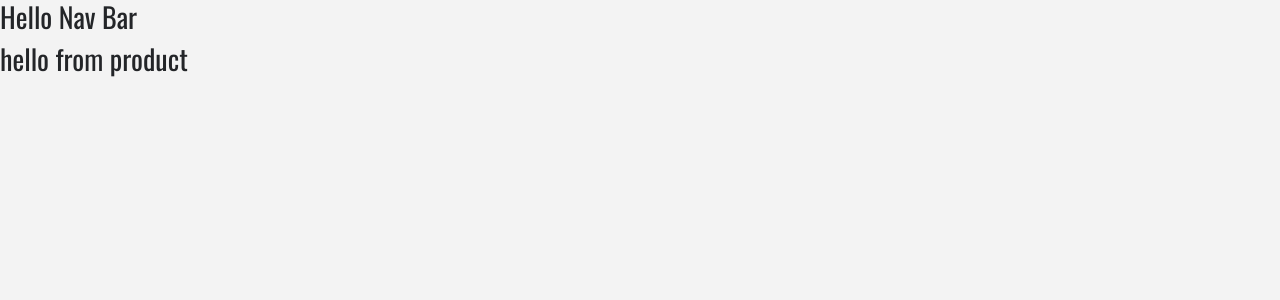
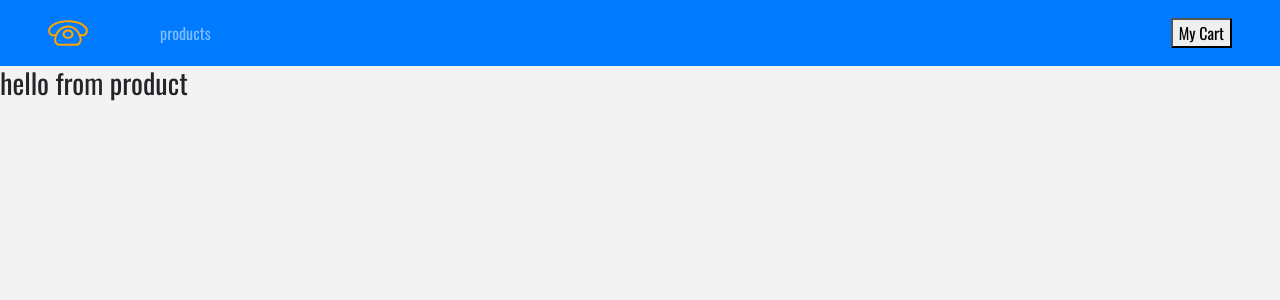
Before and after one commit to prasanganath/React-Angular-JS, a React (Create React App) app in the folder store-recording/: page / in a window 1280 px wide. Shown: the top 300 px of the page. Built offline with nearby package versions, Linux system fonts and the light colour scheme.

Commit message:
add cart

```diff
--- a/store-recording/src/components/Navbar.js
+++ b/store-recording/src/components/Navbar.js
@@ -1,13 +1,43 @@
 import React, { Component } from 'react';
+import { Link } from 'react-router-dom';
+import logo from '../logo.svg'
+
 
 
 export default class Navbar extends Component {
     render() {
         return (
-            <div>
-                <h3>Hello Nav Bar</h3>
+            <nav className="navbar navbar-expand-sm bg-primary navbar-dark px-sm-5">
+                {
+               /*
+https://www.iconfinder.com/icons/1243689/call_phone_icon
+Creative Commons (Attribution 3.0 Unported);
+https://www.iconfinder.com/Makoto_msk  */}
+                <Link to="/">
+                <img src={logo} alt="store"  className="navbar-brand"/>
 
-            </div>
-        )
+                </Link>
+                <ul className="navbar-nav align-items-center">
+                <li className="nav-item ml-5">
+                    <Link to="/" className="nav-link">
+                        products
+
+
+                    </Link>
+                </li>
+
+
+                </ul>
+                <Link to="/cart" className="ml-auto">
+                   <button>
+                   <i class="fas fa-cart-plus"></i>
+
+                       My Cart
+
+                    </button>
+                </Link>
+
+            </nav>
+        );
     }
 }
```
